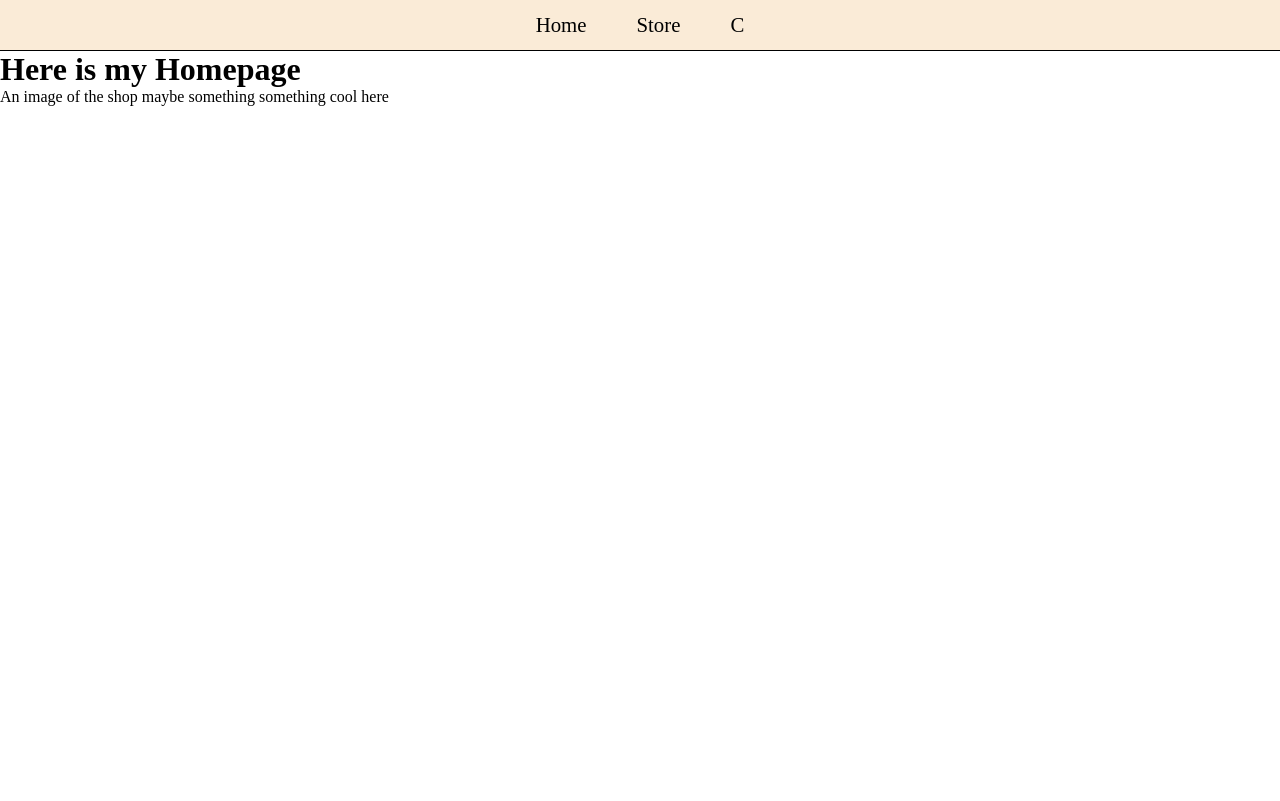
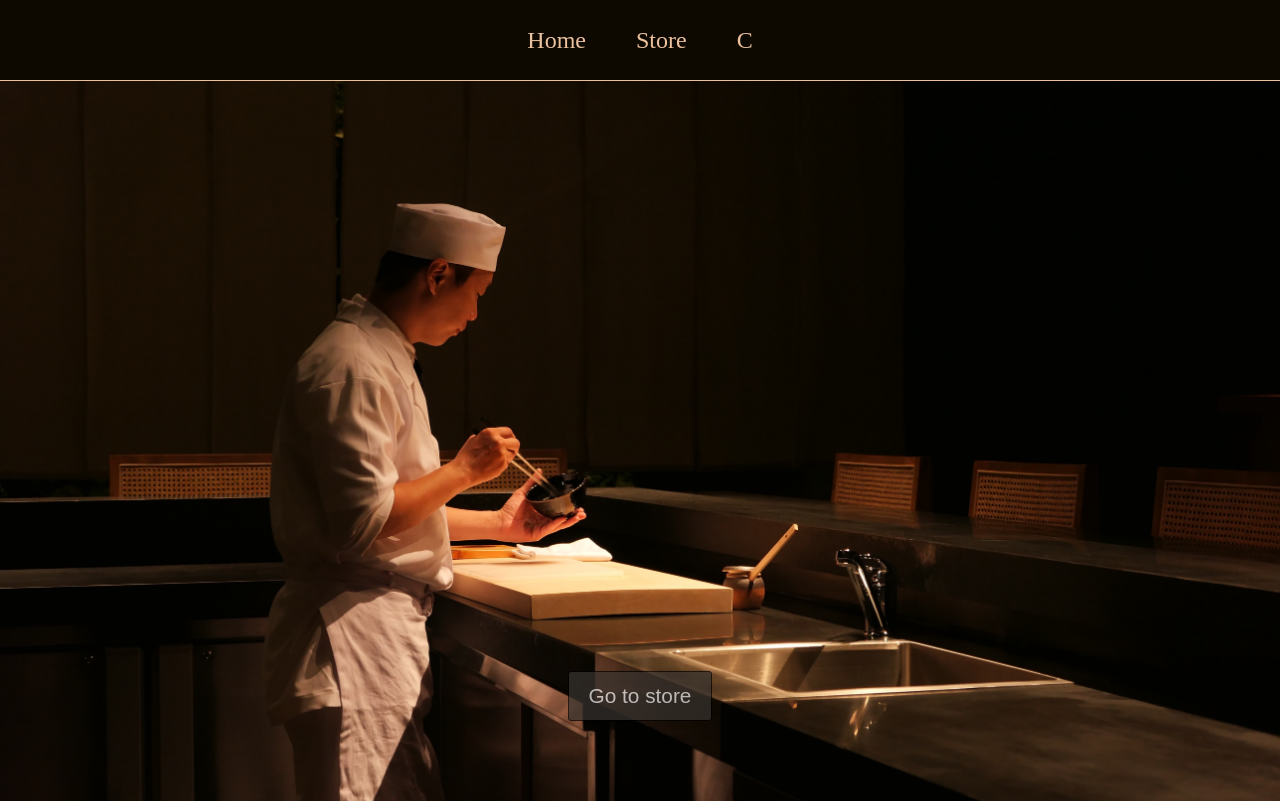
Before and after one commit to janaiscoding/shopping-cart, a React (Create React App) app: page / in a window 1280 px wide. Built offline with nearby package versions, Linux system fonts and the light colour scheme.

Commit message:
Add home background img + source + link button to store

```diff
--- a/src/components/Item.js
+++ b/src/components/Item.js
@@ -6,7 +6,7 @@ const Item = ({ id, name, img, price, quantity, onAdd, onRemove }) => {
       <div className="card-wrap" key={id}>
 
         <div className="container">
-          <img src={img} width={150} height={150} alt={name}></img>
+          <img src={img} width={150} height={150} alt={name} className="item-image"></img>
         </div>
         <div className="item-name">{name}</div>
         <div className="item-price">${price}</div>
--- a/src/pages/Home.js
+++ b/src/pages/Home.js
@@ -1,10 +1,14 @@
 import React from "react";
+import { Link } from "react-router-dom";
 
 const Home = () => {
   return (
     <>
-      <h1>Here is my Homepage</h1>
-      <p>An image of the shop maybe something something cool here</p>
+      <div className="home-main">
+        <Link to="/store">
+          <button className="store-button">Go to store</button>
+        </Link>
+      </div>
     </>
   );
 };
--- a/src/styles/styles.css
+++ b/src/styles/styles.css
@@ -3,16 +3,27 @@
   margin: 0;
   padding: 0;
 }
+.home-main {
+  display: flex;
+  justify-content: center;
+  align-items: flex-end;
+  height:90vh;
+  background-image: url("/src/assets/sushi-restaurant.jpg");
+  background-repeat: no-repeat;
+  background-attachment: fixed;
+  background-size: cover;
+}
 
 .nav-bar {
-  background-color: antiquewhite;
+  background-color: #0D0900;
   display: flex;
-  border-bottom: 1px solid black;
+  border-bottom: 1px solid #ECC19E;
   justify-content: center;
   gap: 50px;
-  height: 50px;
+  height: 10vh;
   font-size: 1.3rem;
   align-items: center;
+  position: sticky;
 }
 .all-products-wrap {
   display: grid;
@@ -52,7 +63,15 @@
 .remove-button {
   background-color: red;
 }
-
+.store-button{
+  opacity: 0.7;
+  margin-bottom: 10vh;
+  background-color: #38332f;
+  color: white;
+}
+.store-button:hover {
+  opacity: 0.8;
+}
 /* GLOBAL SETTINGS */
 button {
   display: flex;
@@ -92,14 +111,15 @@ button:active {
   opacity: 0;
   transition: 0.5s ease all;
 }
-img {
+.item-image {
   transition: 0.5s ease all;
   width: 100%;
   object-fit: cover;
   border-radius: 10px;
 }
+
 .container:hover img {
-  transform: scale(1.1);
+  transform: scale(1.05);
 }
 
 .container:hover::after {
@@ -109,9 +129,7 @@ img {
 a,
 a:visited,
 a:focus {
-  color: black;
+  color: #ECC19E;
+  font-size: 1.5rem;
   text-decoration: none;
 }
-a:hover {
-  transform: scale(1.05);
-}
```
Also changed, not shown: src/assets/sushi-restaurant.jpg (added), 1 other file (tests, documents, lock files or other folders).
